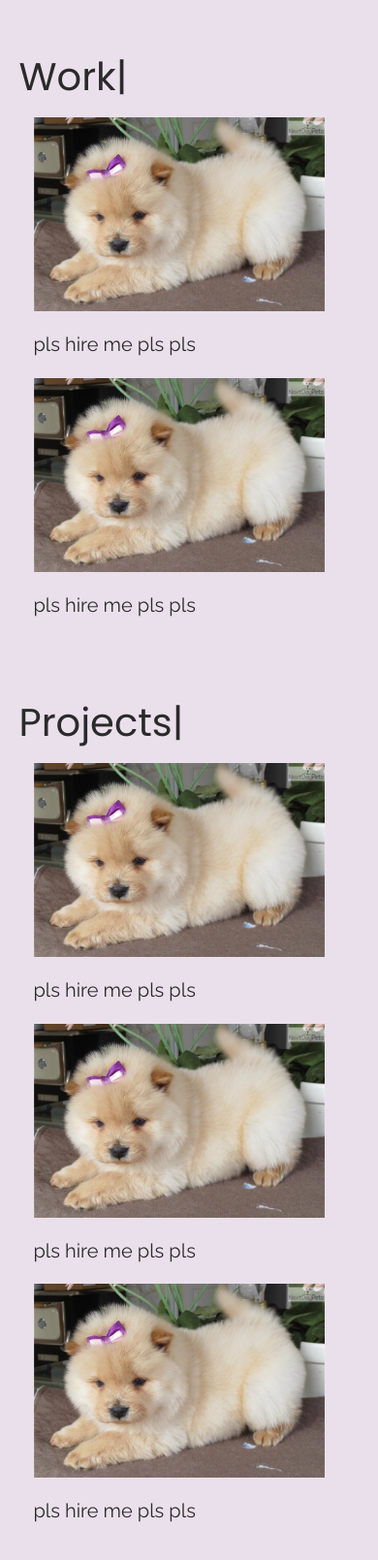
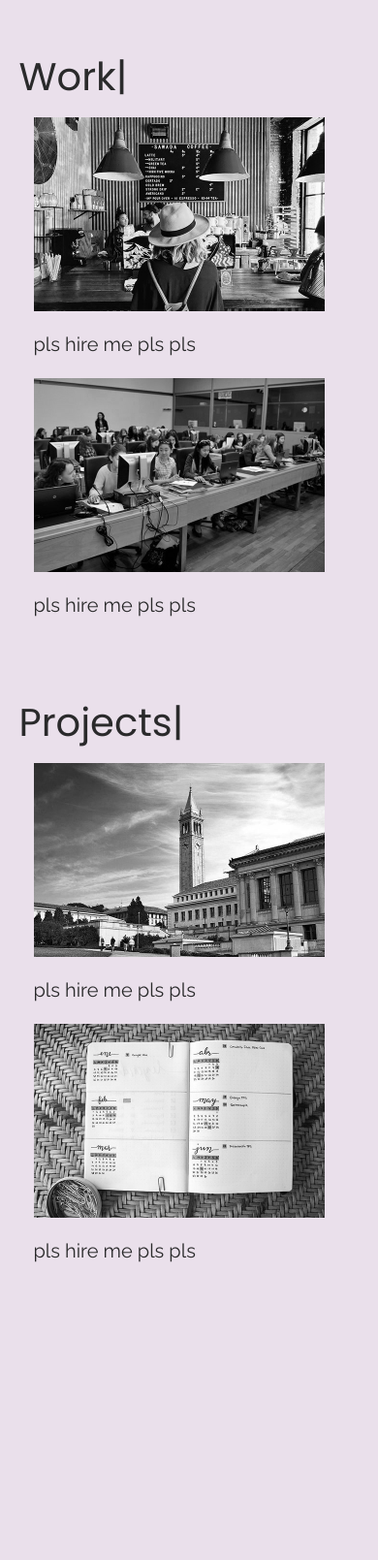
Before and after one commit to zkenny/iamzoy, a plain HTML site: page index.html in a window 390 px wide. Shown: the part 780-2389 px from the top of the page at 97% size. After the commit the page ends 2144 px from the top, so only its background shows below. Drawn offline with nearby package versions, Linux system fonts and the light colour scheme.

Commit message:
updated images

```diff
--- a/css/index.css
+++ b/css/index.css
@@ -49,13 +49,27 @@ h3 {
 	margin-top:75px;
 }
 
+#hexa {
+	background-image: url("../images/hexa.jpg");
+}
+
+#gwc {
+	background-image: url("../images/gwc.jpg");
+}
+
+#bemed {
+	background-image: url("../images/bemed.jpg");
+}
+
+#yrpxls {
+	background-image: url("../images/yrpxls.jpg");
+}
+
 .pics {
-	background-image: url("../images/placeholder.jpg");
 	background-repeat: no-repeat;
 	background-size: contain;
 	width: 300px;
 	height: 200px;
-	margin-bottom: 0;
 }
 
 .content {
@@ -135,5 +149,5 @@ h4 {
 	#about{margin-left:0;}
 	.blocks{padding-left:0;}
 	.descriptions{padding-left:0;}
-	.pics{width:100%;height:100%;}
+	.pics{width:100%;/*height:100%;*/}
 }
--- a/index.html
+++ b/index.html
@@ -62,9 +62,10 @@
 	  	<div class="container-fluid" id="work">
 	  		<div class="row blocks">
 	  			<div class="col-md-4 imgs">
-	  				<div class="pics">
+	  				<div class="pics" id="hexa">
 	  					<div class="content">
-	  						<h4>pls work pls</h4>
+	  						<h4>HEXA Inc.</h4>
+	  						<h4>Present</h4>
 	  					</div>
 	  				</div>
 	  			</div>
@@ -75,9 +76,10 @@
 	  		</div>
 	  		<div class="row blocks">
 	  			<div class="col-md-4 imgs">
-	  				<div class="pics">
+	  				<div class="pics" id="gwc">
 	  					<div class="content">
-	  						<h4>pls work pls</h4>
+	  						<h4>Girls Who Code</h4>
+	  						<h4>Present</h4>
 	  					</div>
 	  				</div>
 	  			</div>
@@ -93,9 +95,10 @@
 	  	<div class="container-fluid" id="projects">
 	  		<div class="row blocks">
 	  			<div class="col-md-4 imgs">
-	  				<div class="pics">
+	  				<div class="pics" id="bemed">
 	  					<div class="content">
-	  						<h4>pls work pls</h4>
+	  						<h4>BeMed</h4>
+	  						<h4>Present</h4>
 	  					</div>
 	  				</div>
 	  			</div>
@@ -105,6 +108,20 @@
 	  			</div>
 	  		</div>
 	  		<div class="row blocks">
+	  			<div class="col-md-4 imgs">
+	  				<div class="pics" id="yrpxls">
+	  					<div class="content">
+	  						<h4>Yr N Pxls</h4>
+	  						<h4>Present</h4>
+	  					</div>
+	  				</div>
+	  			</div>
+
+	  			<div class="col-md-8">
+	  				<p class="descriptions">pls hire me pls pls</p>
+	  			</div>
+	  		</div>
+	  		<!-- <div class="row blocks">
 	  			<div class="col-md-4 imgs">
 	  				<div class="pics">
 	  					<div class="content">
@@ -116,20 +133,7 @@
 	  			<div class="col-md-8">
 	  				<p class="descriptions">pls hire me pls pls</p>
 	  			</div>
-	  		</div>
-	  		<div class="row blocks">
-	  			<div class="col-md-4 imgs">
-	  				<div class="pics">
-	  					<div class="content">
-	  						<h4>pls work pls</h4>
-	  					</div>
-	  				</div>
-	  			</div>
-
-	  			<div class="col-md-8">
-	  				<p class="descriptions">pls hire me pls pls</p>
-	  			</div>
-	  		</div>
+	  		</div> -->
 	  	</div>
 	  </div>
 
```
Also changed, not shown: images/bemed.jpg (added), images/gwc.jpg (added), images/hexa.jpg (added), images/yrpxls.jpg (added).
